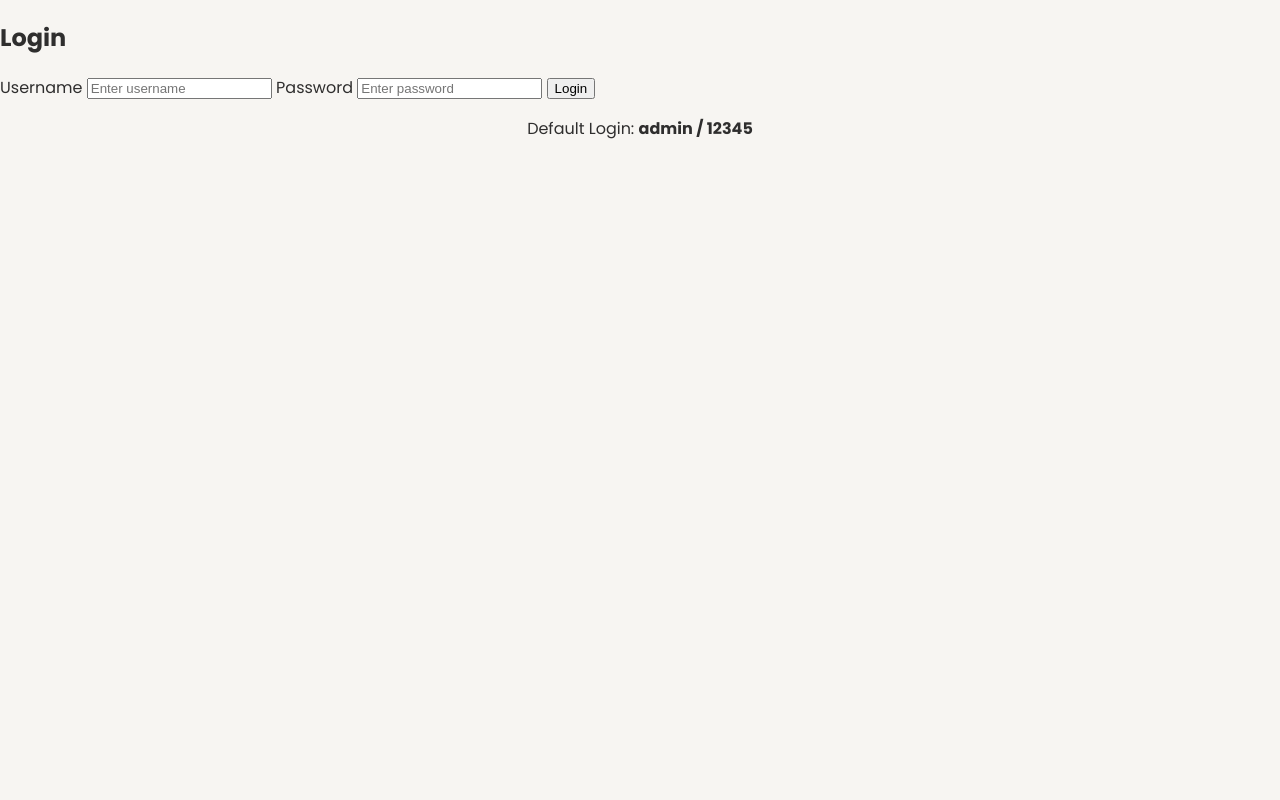
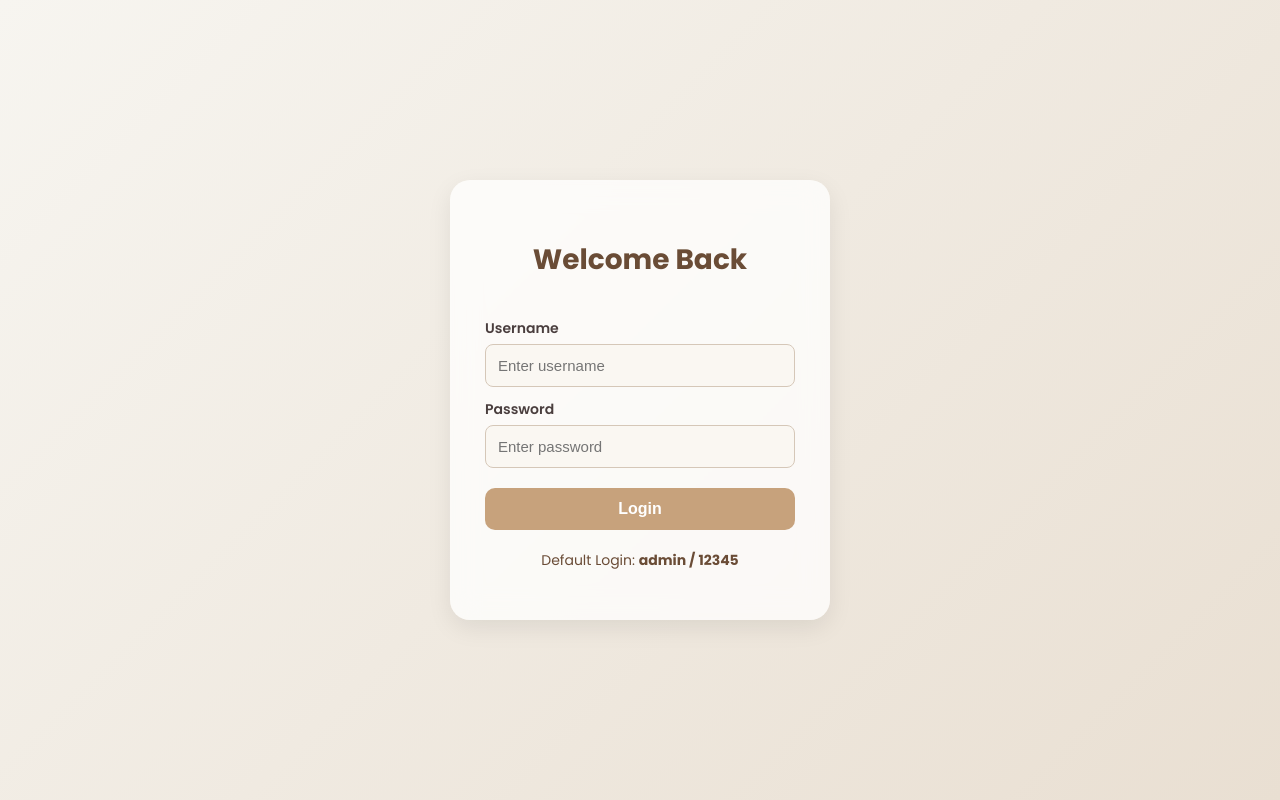
Before and after one commit to vishwasp1005/Loan_def, a Flask app: page /login in a window 1280 px wide. Run offline with Flask 3, Linux system fonts and the light colour scheme; parts of the project's set-up code (start-up, migrations or seed data) failed here and were passed over.

Commit message:
Update login.html

```diff
--- a/templates/login.html
+++ b/templates/login.html
@@ -1,14 +1,110 @@
 <!DOCTYPE html>
-<html>
+<html lang="en">
 <head>
-    <title>Login - LoanShield</title>
-    <link rel="stylesheet" href="/static/css/style.css">
+    <meta charset="UTF-8">
+    <title>LoanShield - Login</title>
+    <link rel="stylesheet" href="{{ url_for('static', filename='css/style.css') }}">
+
+    <style>
+        body {
+            background: linear-gradient(135deg, #f7f5f0, #e9dfd2);
+            display: flex;
+            justify-content: center;
+            align-items: center;
+            height: 100vh;
+            font-family: "Poppins", sans-serif;
+        }
+
+        .auth-card {
+            width: 380px;
+            padding: 35px;
+            border-radius: 20px;
+            background: rgba(255,255,255,0.75);
+            backdrop-filter: blur(14px);
+            box-shadow: 0 8px 25px rgba(0,0,0,0.08);
+            animation: fadeSlide 0.6s ease;
+            text-align: center;
+        }
+
+        @keyframes fadeSlide {
+            from { opacity: 0; transform: translateY(20px); }
+            to   { opacity: 1; transform: translateY(0); }
+        }
+
+        .auth-card h2 {
+            font-size: 28px;
+            margin-bottom: 25px;
+            color: #6A4C36;
+            font-weight: 700;
+        }
+
+        .auth-card label {
+            float: left;
+            font-size: 14px;
+            font-weight: 600;
+            color: #4a3e3e;
+            margin-top: 12px;
+        }
+
+        .auth-card input {
+            width: 100%;
+            padding: 12px;
+            margin-top: 5px;
+            border: 1px solid #d5c7b8;
+            background: #FAF7F2;
+            border-radius: 8px;
+            font-size: 15px;
+        }
+
+        .auth-card button {
+            margin-top: 20px;
+            width: 100%;
+            padding: 12px;
+            font-size: 16px;
+            background: #C7A27C;
+            border: none;
+            color: white;
+            border-radius: 10px;
+            cursor: pointer;
+            font-weight: 600;
+            transition: 0.3s;
+        }
+
+        .auth-card button:hover {
+            background: #b28d63;
+            transform: translateY(-2px);
+        }
+
+        .error {
+            padding: 10px;
+            background: #ffd4d4;
+            color: #b92828;
+            border-radius: 8px;
+            font-size: 14px;
+            margin-bottom: 15px;
+            animation: shake 0.3s ease;
+        }
+
+        @keyframes shake {
+            0% { transform: translateX(0); }
+            25% { transform: translateX(-4px); }
+            50% { transform: translateX(4px); }
+            75% { transform: translateX(-4px); }
+            100% { transform: translateX(0); }
+        }
+
+        .default-info {
+            margin-top: 20px;
+            font-size: 14px;
+            color: #6A4C36;
+        }
+    </style>
 </head>
 
-<body style="justify-content:center;align-items:center;">
+<body>
 
 <div class="auth-card">
-    <h2>Login</h2>
+    <h2>Welcome Back</h2>
 
     {% if error %}
         <p class="error">{{ error }}</p>
@@ -24,7 +120,7 @@
         <button type="submit">Login</button>
     </form>
 
-    <p style="text-align:center;">Default Login: <b>admin / 12345</b></p>
+    <p class="default-info">Default Login: <b>admin / 12345</b></p>
 </div>
 
 </body>
```
